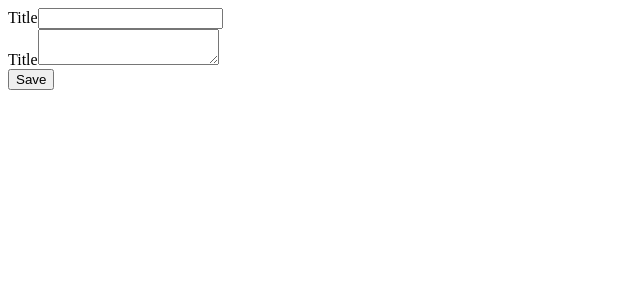
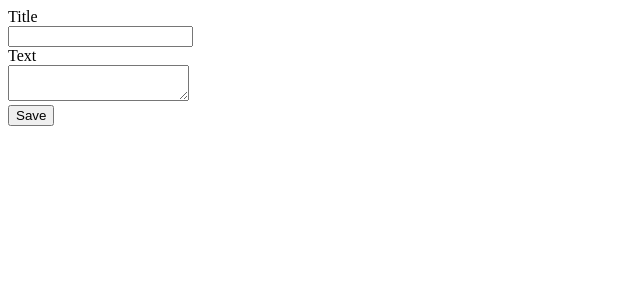
Before and after one commit to IgorArnaut/React-Notes-App, a React (Create React App) app in the folder notes-app/: page / in a window 1280 px wide. Shown: the top 300 px of the page, without its empty margins (0-640 px from the left). Built offline with nearby package versions, Linux system fonts and the light colour scheme.

Commit message:
Refactored code

```diff
--- a/notes-app/src/App.js
+++ b/notes-app/src/App.js
@@ -8,17 +8,20 @@ export default function App() {
   const noteList = [];
   const [notes, setNotes] = useState(noteList);
 
-  const handleSubmit = (e) => {
-    e.preventDefault();
-    if (e.target.title.value === "") return;
-    if (e.target.text.value === "") return;
+  const createNewNote = (e) => {
     const newNote = {
       title: e.target.title.value,
       date: moment().format("MM/DD/yyyy hh:mm"),
       text: e.target.text.value,
     };
-    console.log(newNote);
     setNotes([...notes, newNote]);
+  };
+
+  const handleSubmit = (e) => {
+    e.preventDefault();
+    if (e.target.title.value === "") return;
+    if (e.target.text.value === "") return;
+    createNewNote(e);
   };
 
   return (
--- a/notes-app/src/NoteForm.js
+++ b/notes-app/src/NoteForm.js
@@ -2,9 +2,11 @@ export default function NoteForm({ handleSubmit }) {
   return (
     <form onSubmit={handleSubmit}>
       <label htmlFor="title">Title</label>
+      <br />
       <input type="text" id="title" />
       <br />
-      <label htmlFor="text">Title</label>
+      <label htmlFor="text">Text</label>
+      <br />
       <textarea id="text"></textarea>
       <br />
       <input type="submit" value="Save" />
```
